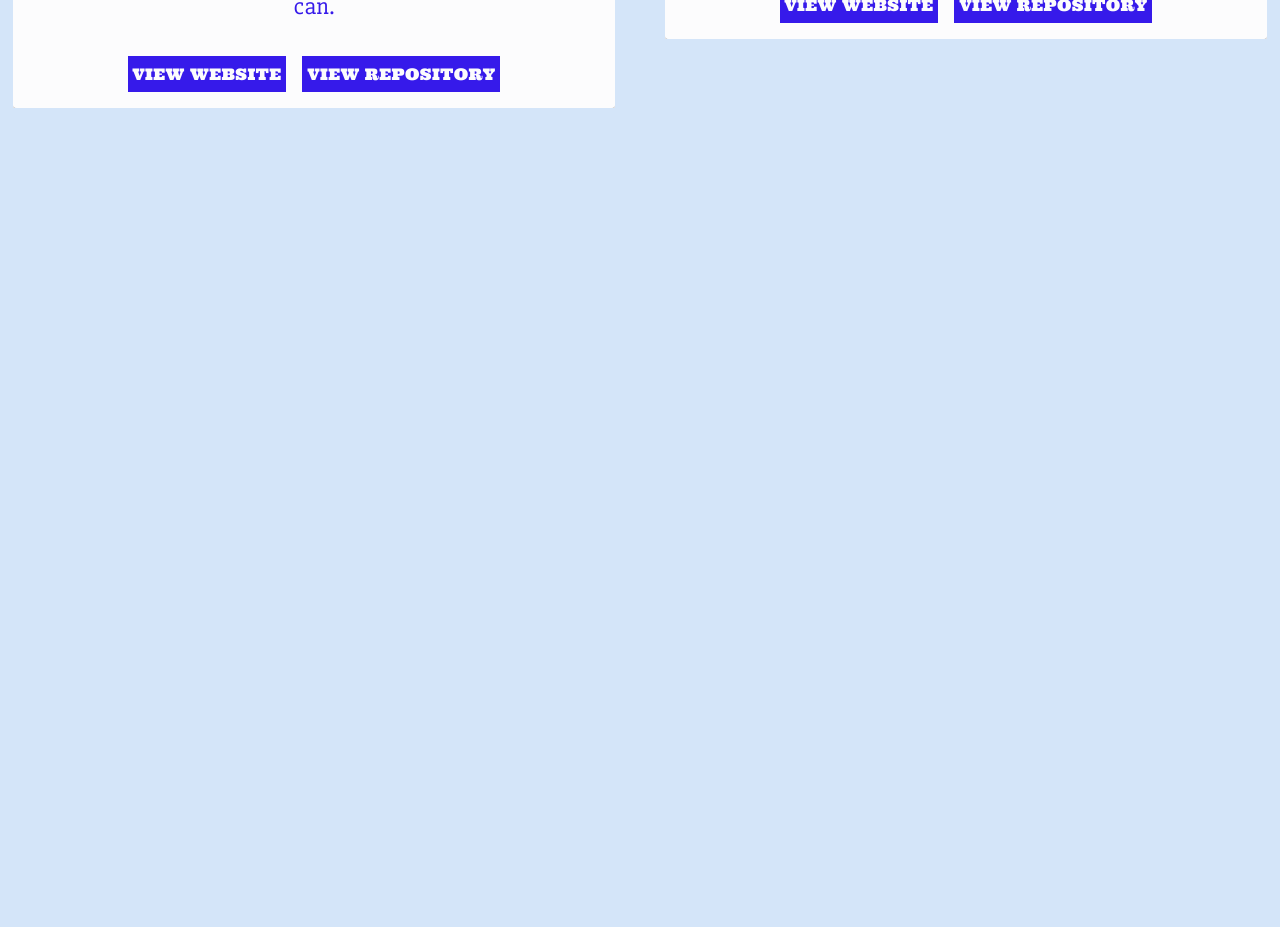
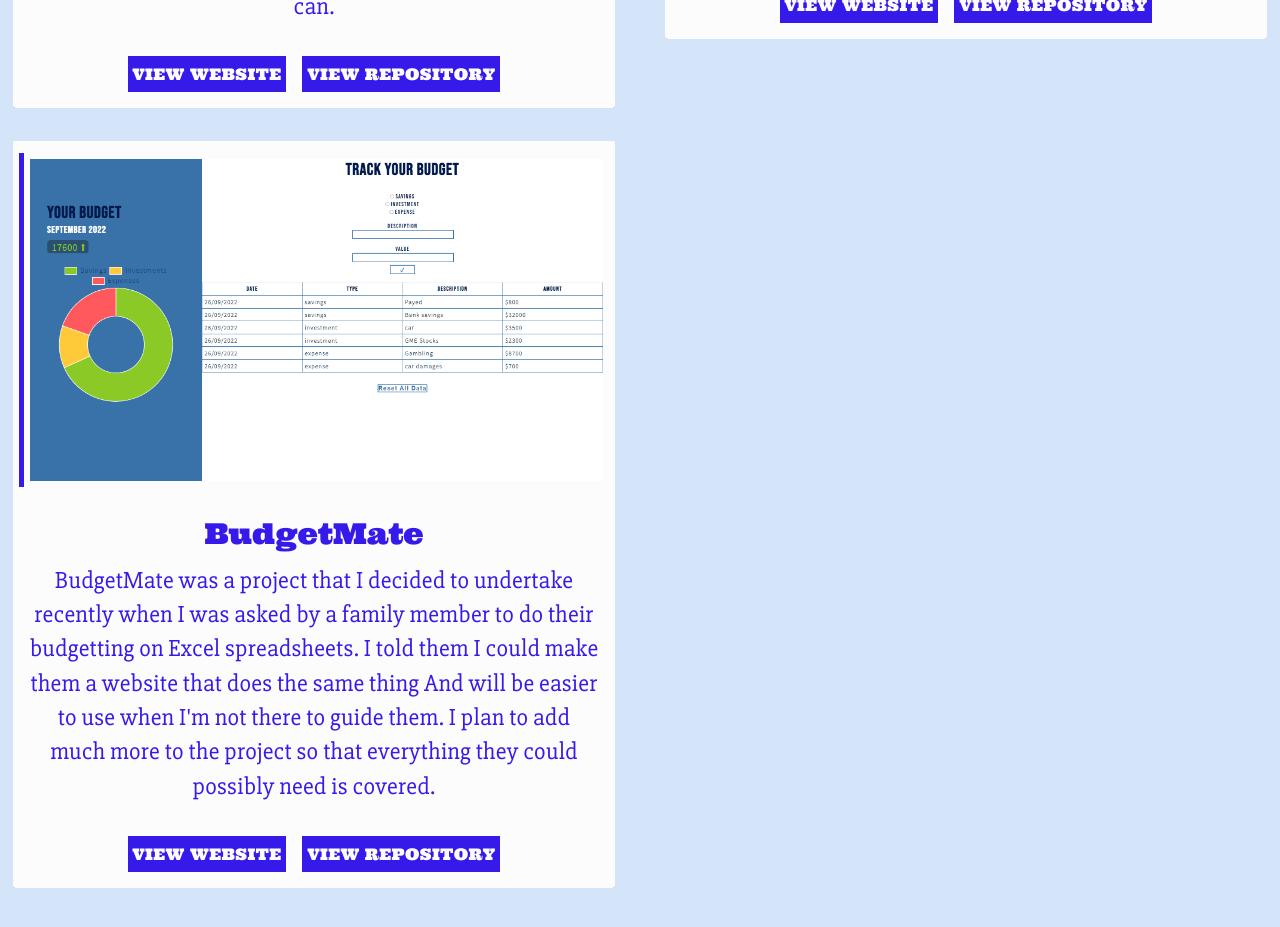
Before and after one commit to Will-Quinn/WillQuinnPortfolio, a React (Create React App) app in the folder willquinn/: page /Projects in a window 1280 px wide. Shown: the part 1720-2647 px from the top of the page. Before the commit the page ends 1905 px from the top, so only its background shows below. Built offline with nearby package versions, Linux system fonts and the light colour scheme.

Commit message:
added BudgetMate to projects

```diff
--- a/willquinn/src/routes/projects.js
+++ b/willquinn/src/routes/projects.js
@@ -2,6 +2,7 @@ import * as React from 'react';
 import mapuche from '../assets/mapuche.png';
 import homePage from '../assets/homepage.png';
 import fliptracker from '../assets/fliptracker.png';
+import budgetmate from '../assets/BudgetMate.png'
 import speed from '../assets/speed.png';
 import Grid from '@mui/material/Grid';
 import { styled } from '@mui/material/styles';
@@ -210,6 +211,51 @@ const Item = styled(Card)(() => ({
               </Card>
               </Item>
             </Grid>
+                        <Grid item xs={6}>
+              <Item sx={{
+              margin: "2%",
+              bgcolor: "#fcfcfd"}}>
+                <Card ClassName = "card" sx={{
+                maxWidth: "100%",
+                bgcolor: "#fcfcfd"}}>
+                <CardMedia sx={{
+                  width: "95%",
+                  margin: "2%",
+                  marginLeft: "auto",
+                  marginRight: "auto",
+                  padding: "1%",
+                  borderLeft: "5px solid #361aea",}}
+                  component="img"
+                  alt="BudgetMate"
+                  image={budgetmate}
+                  imageStyle={{ objectFit: 'scale-down' }}
+                  className="mapucheCard"
+                />
+                <CardContent sx={{
+                  bgcolor: "#fcfcfd",
+                  color: "#361aea",
+                  borderRadius: "none"}}>
+                  <Typography className = "typographyHeading" gutterBottom variant="h5" component="div">
+                    BudgetMate
+                  </Typography>
+                  <Typography className = "typographyBody" variant="body2" color="#361aea">
+                    BudgetMate was a project that I decided to undertake recently when I was asked by a family member to do their budgetting on Excel spreadsheets. I told them I could make them a website that does the same thing
+                    And will be easier to use when I'm not there to guide them. I plan to add much more to the project so that everything they could possibly need is covered.
+                  </Typography>
+                </CardContent>
+                <CardActions sx={{
+                bgcolor: "#fcfcfd",
+                color: "#361aea",
+                border: "none",
+                borderRadius: "none"}}>
+                  <div className="buttonContainer">
+                  <Button sx={{ color: "#fcfcfd", bgcolor: "#361aea", margin: "0.5rem"}} className = "button" size="small" href='https://632bdd02e40cb934958ce152--budgetmate.netlify.app/' target="_blank">View Website</Button>
+                  <Button sx={{ color: "#fcfcfd", bgcolor: "#361aea", margin: "0.5rem"}} className = "button" size="small" href='https://github.com/Will-Quinn/budgetMate' target="_blank">View Repository</Button>
+                  </div>
+                </CardActions>
+              </Card>
+              </Item>
+            </Grid>
           </Grid>
           </div>
           <div className="footerDiv">
```
Also changed, not shown: willquinn/src/assets/BudgetMate.png (added).
